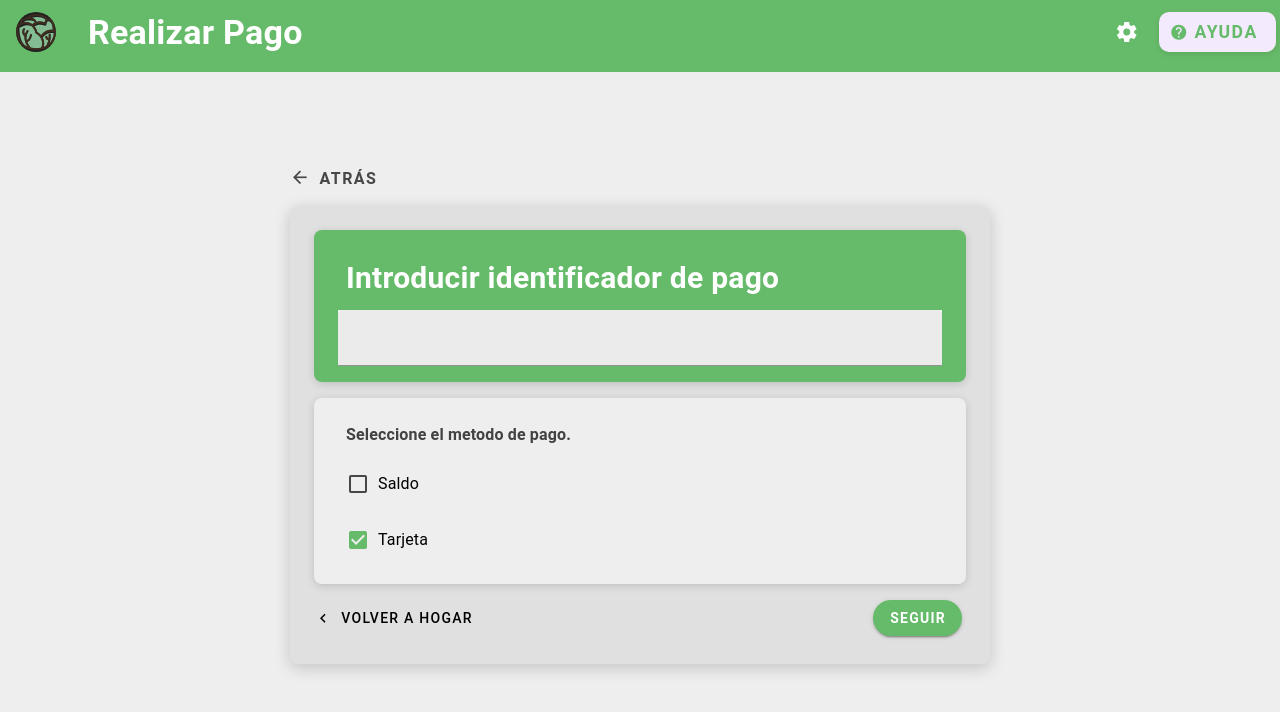
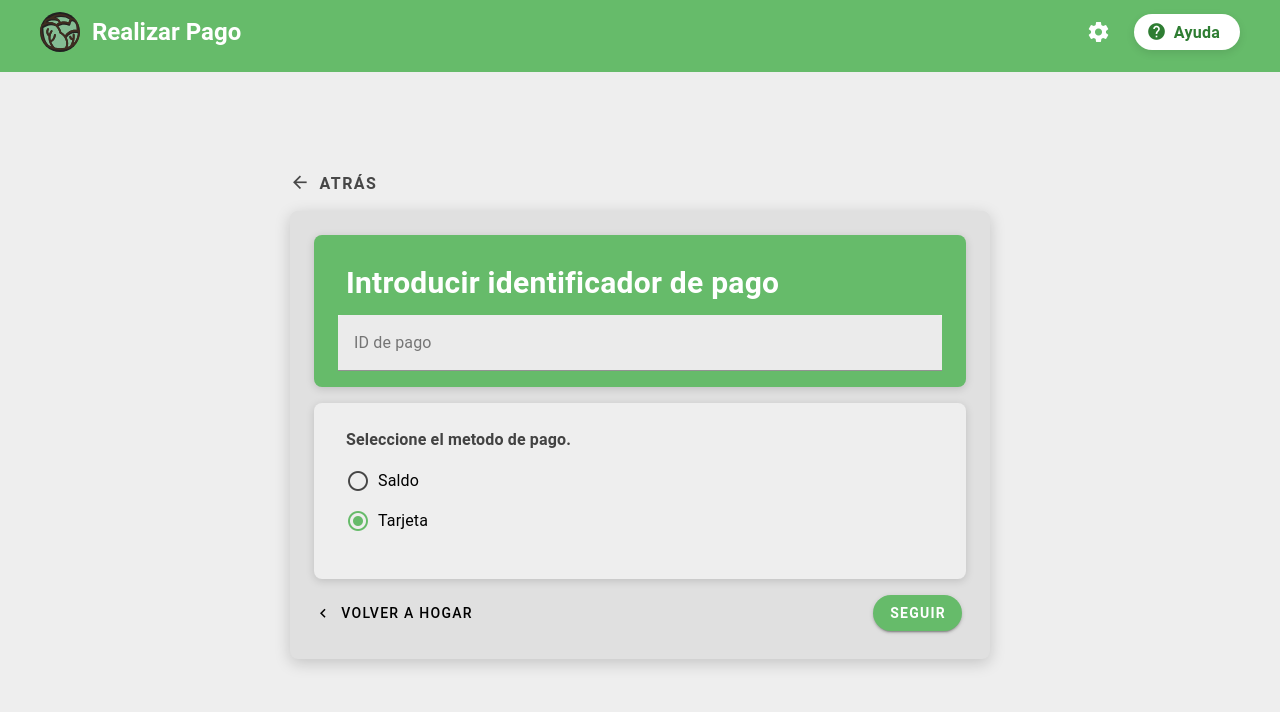
Before and after one commit to NaPrado/HCITP2, a Vue app in the folder walletuce/: page /ConfirmPayment in a window 1280 px wide. Both pictures are taken after a click on the button "ATRÁS". Shown: the top 712 px of the page. Built offline with nearby package versions, Linux system fonts and the light colour scheme; a small style sheet from the web is missing.

Commit message:
slight style changes on existing movements. (placeholder, behaviour improvements, etc)

```diff
--- a/walletuce/src/pages/ConfirmPayment.vue
+++ b/walletuce/src/pages/ConfirmPayment.vue
@@ -2,20 +2,7 @@
     <v-app>
       <v-container fluid class="pa-0 main-bg">
             <!-- Barra superior -->
-            <v-app-bar color="green-lighten-1 accent-4" dark flat class="custom-app-bar">
-            <v-avatar class="avatar-espaciado mr-3">
-                <v-img src="/src/assets/letucce.svg" alt="Logo" width="40" height="40"></v-img>
-            </v-avatar>
-            <v-toolbar-title class="text-h4 font-weight-bold">Realizar Pago</v-toolbar-title>
-            <v-spacer></v-spacer>
-            <v-btn icon @click="onConfigurationClick">
-                <v-icon>mdi-cog</v-icon>
-            </v-btn>
-            <v-btn class="ayuda-btn ml-2" color="green-lighten-1" @click="onAyudaClick">
-                <v-icon left size="20" color="green-lighten-1">mdi-help-circle</v-icon>
-                <span class="ayuda-text" color="green-lighten-1">Ayuda</span>
-            </v-btn>
-            </v-app-bar>
+            <AppHeader titulo="Realizar Pago" />
 
             <!-- Botón de atrás -->
 
--- a/walletuce/src/pages/GeneratePaymentPage.vue
+++ b/walletuce/src/pages/GeneratePaymentPage.vue
@@ -2,20 +2,7 @@
     <v-app>
       <v-container fluid class="pa-0 main-bg">
         <!-- Barra superior -->
-        <v-app-bar color="green-lighten-1 accent-4" dark flat class="custom-app-bar">
-          <v-avatar class="avatar-espaciado mr-3">
-            <v-img src="/src/assets/letucce.svg" alt="Logo" width="40" height="40"></v-img>
-          </v-avatar>
-          <v-toolbar-title class="text-h4 font-weight-bold">Generar Cobro</v-toolbar-title>
-          <v-spacer></v-spacer>
-          <v-btn icon @click="onConfigurationClick">
-            <v-icon>mdi-cog</v-icon>
-          </v-btn>
-          <v-btn class="ayuda-btn ml-2" color="green-lighten-1" @click="onAyudaClick">
-            <v-icon left size="20" color="green-lighten-1">mdi-help-circle</v-icon>
-            <span class="ayuda-text">Ayuda</span>
-          </v-btn>
-        </v-app-bar>
+        <AppHeader titulo="Generar Cobro" />
 
         <!-- Contenido principal -->
         <v-container class="d-flex flex-column align-center justify-center main-content pt-10">
@@ -29,12 +16,12 @@
             <div class="card-container">
               <v-card class="pa-4 mb-4 card-with-shadow equal-width-card" color="green-lighten-1" rounded="lg">
                 <v-card-title class="text-white font-weight-bold"><h2>Monto a cobrar</h2></v-card-title>
-                <v-text-field hide-details class="ml-2 mr-2 bg-grey-lighten-4"></v-text-field>
+                <v-text-field placeholder="Ingrese un monto" v-model="monto" type="number" hide-details class="ml-2 mr-2 bg-grey-lighten-4"></v-text-field>
               </v-card>
 
               <v-card class="pa-4 mb-4 card-with-shadow equal-width-card" color="green-lighten-1" rounded="lg">
                 <v-card-title class="text-white font-weight-bold"><h2>Titulo</h2></v-card-title>
-                <v-text-field hide-details class="ml-2 mr-2 bg-grey-lighten-4"></v-text-field>
+                <v-text-field placeholder="Ingrese un titulo" v-model="titulo" hide-details class="ml-2 mr-2 bg-grey-lighten-4"></v-text-field>
               </v-card>
             </div>
 
@@ -62,8 +49,12 @@
 
   <script setup lang="ts">
   import { useRouter } from 'vue-router'
+  import { ref } from 'vue';
 
   const router = useRouter()
+
+  const monto = ref();
+  const titulo = ref("");
 
   function onVolverClick() {
     router.push('./HomePage')
--- a/walletuce/src/pages/MakePaymentPage.vue
+++ b/walletuce/src/pages/MakePaymentPage.vue
@@ -2,20 +2,7 @@
     <v-app>
       <v-container fluid class="pa-0 main-bg">
         <!-- Barra superior -->
-        <v-app-bar color="green-lighten-1 accent-4" dark flat class="custom-app-bar">
-          <v-avatar class="avatar-espaciado mr-3">
-            <v-img src="/src/assets/letucce.svg" alt="Logo" width="40" height="40"></v-img>
-          </v-avatar>
-          <v-toolbar-title class="text-h4 font-weight-bold">Realizar Pago</v-toolbar-title>
-          <v-spacer></v-spacer>
-          <v-btn icon @click="onConfigurationClick">
-            <v-icon>mdi-cog</v-icon>
-          </v-btn>
-          <v-btn class="ayuda-btn ml-2" color="green-lighten-1" @click="onAyudaClick">
-            <v-icon left size="20" color="green-lighten-1">mdi-help-circle</v-icon>
-            <span class="ayuda-text">Ayuda</span>
-          </v-btn>
-        </v-app-bar>
+        <AppHeader titulo="Realizar Pago" />
 
         <!-- Contenido principal -->
         <v-container class="d-flex flex-column align-center justify-center main-content pt-10">
@@ -28,7 +15,7 @@
             <!-- Monto -->
             <v-card class="pa-4 mb-4 card-with-shadow" color="green-lighten-1" rounded="lg">
               <v-card-title class="text-white font-weight-bold"><h2>Introducir identificador de pago</h2></v-card-title>
-              <v-text-field hide-details class="ml-2 mr-2 bg-grey-lighten-4"></v-text-field>
+              <v-text-field placeholder="ID de pago" v-model="identificador" hide-details class="ml-2 mr-2 bg-grey-lighten-4"></v-text-field>
             </v-card>
 
             <!-- Selección de origen -->
@@ -36,8 +23,18 @@
               <v-card-title class="text-grey-darken-3 font-weight-bold text-subtitle-1">
                 Seleccione el metodo de pago.
               </v-card-title>
-              <v-checkbox label="Saldo" color="green-lighten-1" class="ml-2" hide-details></v-checkbox>
-              <v-checkbox label="Tarjeta" color="green-lighten-1" class="ml-2" :model-value="true" hide-details></v-checkbox>
+              <v-radio-group v-model="origen" class="ml-2">
+              <v-radio
+                label="Saldo"
+                value="saldo"
+                color="green-lighten-1"
+              />
+              <v-radio
+                label="Tarjeta"
+                value="tarjeta"
+                color="green-lighten-1"
+              />
+            </v-radio-group>
             </v-card>
 
             <!-- Botones -->
@@ -59,8 +56,13 @@
 
   <script setup lang="ts">
   import { useRouter } from 'vue-router'
+  import { ref } from 'vue';
 
   const router = useRouter()
+
+
+const monto = ref("");
+const origen = ref("tarjeta");
 
   function onVolverClick() {
     router.push('./HomePage')
```
